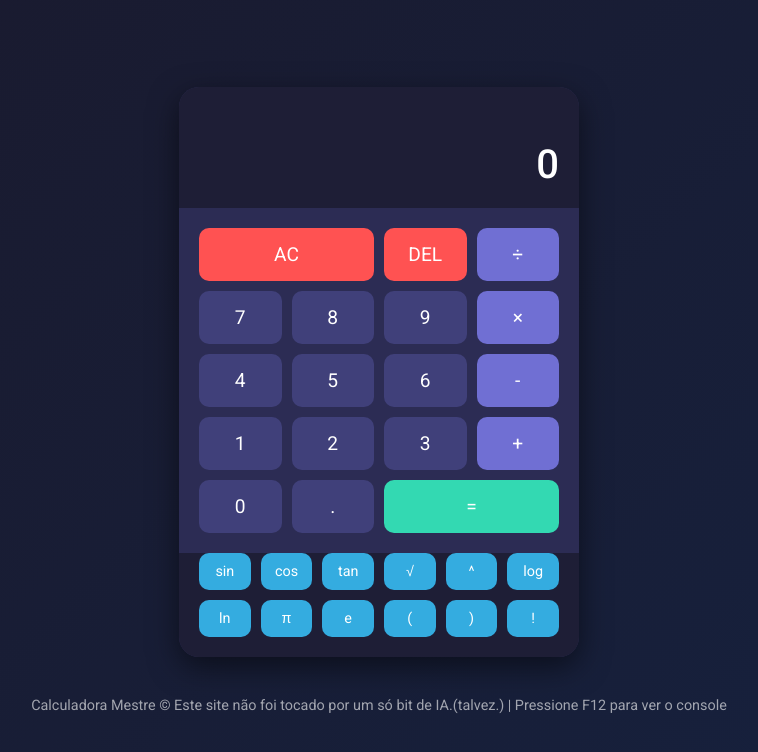
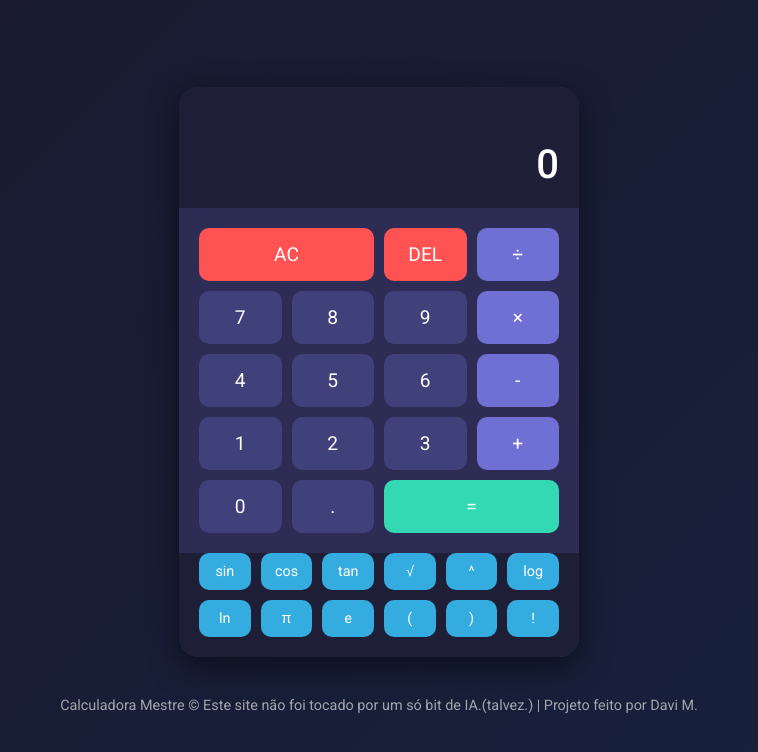
Before and after one commit to Ztenamz/calculadora-mestre, a plain HTML site: page index.html in a window 1280 px wide. Shown: the whole page, without its empty margins (261-1019 px from the left). Drawn offline with Linux system fonts and the light colour scheme.

Commit message:
Update index.html

```diff
--- a/index.html
+++ b/index.html
@@ -59,7 +59,7 @@
     </div>
 
     <footer class="footer">
-        <p>Calculadora Mestre © Este site não foi tocado por um só bit de IA.(talvez.) | Pressione F12 para ver o console</p>
+        <p>Calculadora Mestre © Este site não foi tocado por um só bit de IA.(talvez.) | Projeto feito por Davi M.</p>
     </footer>
 
     <script src="script.js"></script>
```
